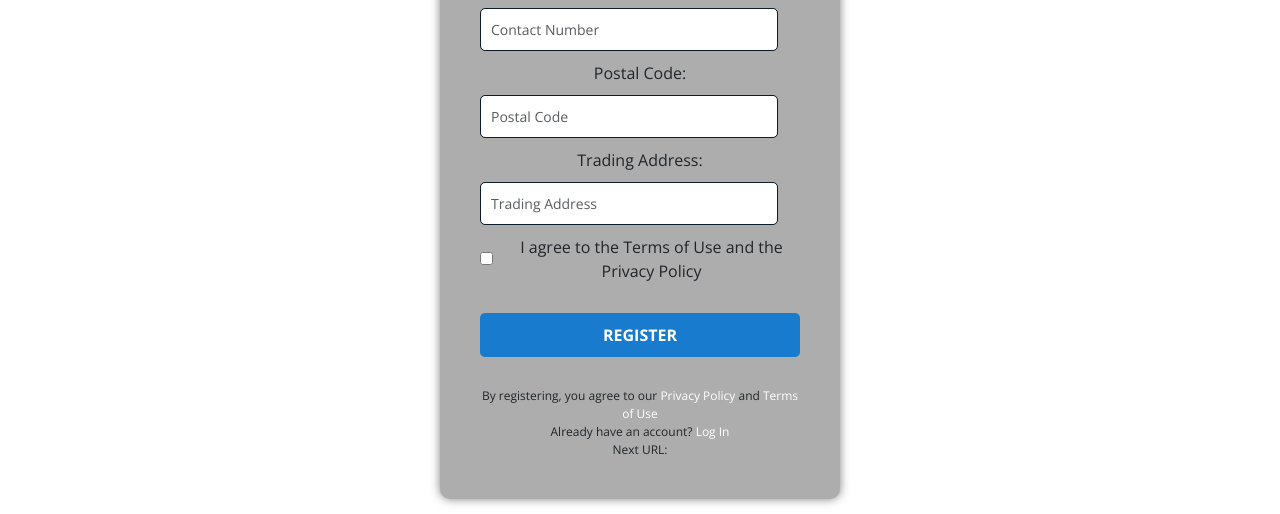
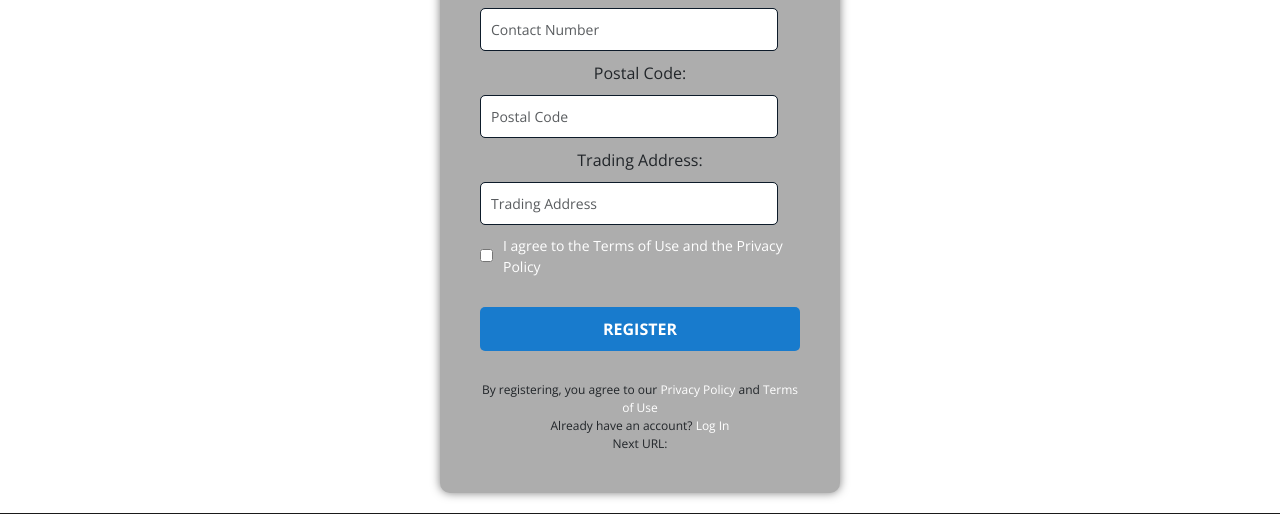
Before and after one commit to vinuvii/DrivenDeals, a Django app: page /user/signup/ in a window 1280 px wide. Shown: the part 795-1309 px from the top of the page. Run offline with Django 5.2, Linux system fonts and the light colour scheme; some libraries are stand-ins or nearby versions.

Commit message:
alignment - mayuni

```diff
--- a/user/templates/user/signup.html
+++ b/user/templates/user/signup.html
@@ -55,6 +55,7 @@
     .register-container .terms {
         margin-top: 20px;
         font-size: 12px;
+
     }
 
     .register-container .terms a {
@@ -71,6 +72,14 @@
     .register-container .checkbox-container input {
         margin-right: 10px;
     }
+
+    .register-container .checkbox-container label {
+        margin: 0; /* Ensure label has no margin */
+        font-size: 14px; /* Adjust font size for label */
+        text-align: left; /* Ensure text is left-aligned */
+        color:#ffffff;
+    }
+
 </style>
 {% endblock %}
 
@@ -102,9 +111,9 @@
                 <p>By registering, you agree to our <a href="{% url 'privacy_policy' %}">Privacy Policy</a> and <a href="{% url 'terms_of_use' %}">Terms of Use</a></p>
                 <p>Already have an account? <a href="{% url 'login' %}?next={{ next }}">Log In</a></p>
                 <p>Next URL: {{ next }}</p>
-            {% if error_message %}
-                <p class="error-message">{{ error_message }}</p>
-            {% endif %}
+                {% if error_message %}
+                    <p class="error-message">{{ error_message }}</p>
+                {% endif %}
             </div>
         </div>
     </div>
```
